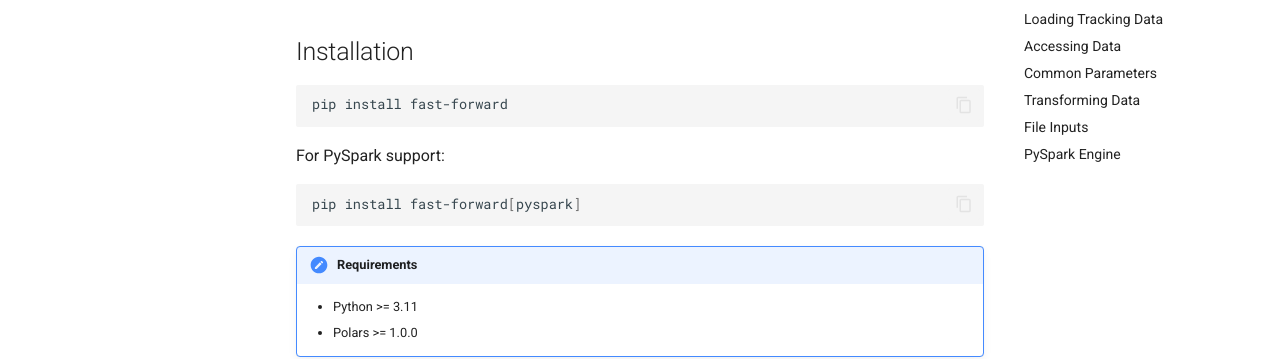
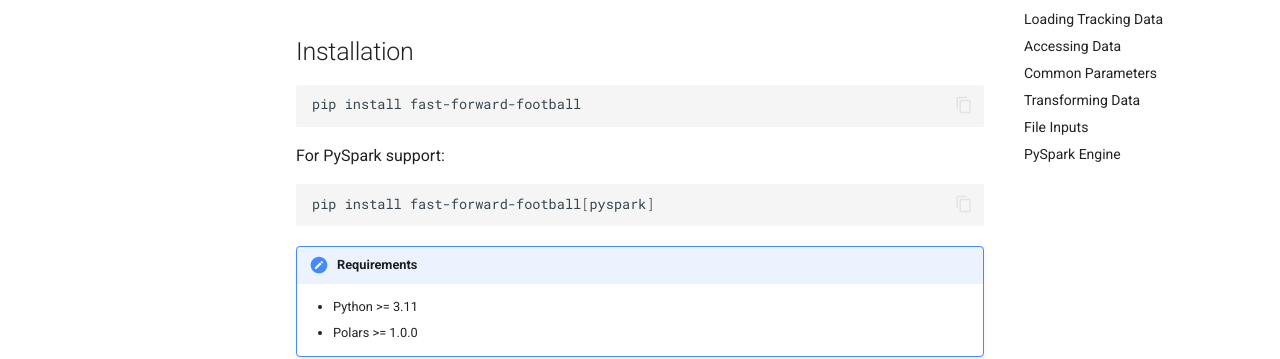
Before and after one commit to UnravelSports/fast-forward, an MkDocs documentation site: the page built from docs/getting-started.md, in a window 1280 px wide and 900 px high. Shown: the part 194-553 px from the top of the window. Built offline with MkDocs 1.6.1 and Material for MkDocs 9.7.7, drawn with Linux system fonts in a browser that asks for light colours; comment, search, counter and statistics services are not loaded.

Commit message:
fast-forward-football

````diff
--- a/docs/getting-started.md
+++ b/docs/getting-started.md
@@ -3,13 +3,13 @@
 ## Installation
 
 ```bash
-pip install fast-forward
+pip install fast-forward-football
 ```
 
 For PySpark support:
 
 ```bash
-pip install fast-forward[pyspark]
+pip install fast-forward-football[pyspark]
 ```
 
 !!! note "Requirements"
--- a/pyproject.toml
+++ b/pyproject.toml
@@ -3,7 +3,7 @@
 build-backend = "maturin"
 
 [project]
-name = "fast-forward"
+name = "fast-forward-football"
 version = "0.1.0"
 description = "Fast SecondSpectrum tracking data loader using Rust"
 readme = "README.md"
````
Also changed, not shown: README.md (+5 -2 lines), docs/index.md (+1 -1 lines), 1 other file.
